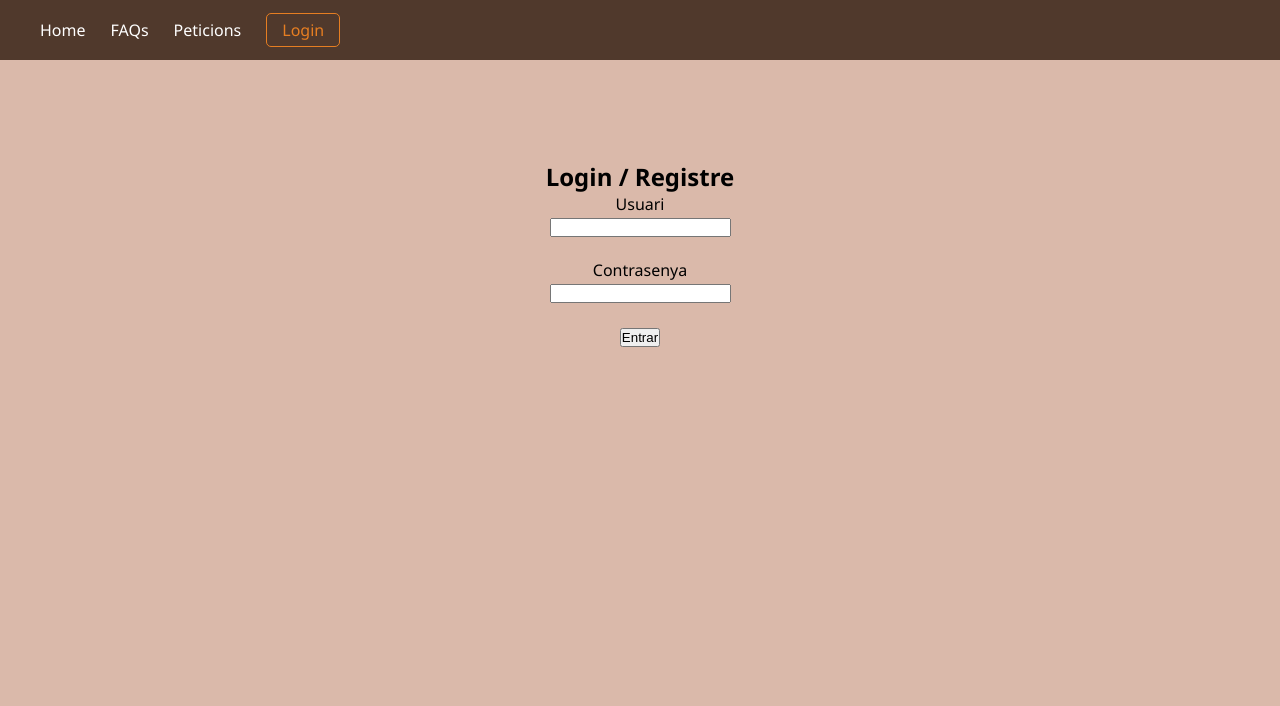
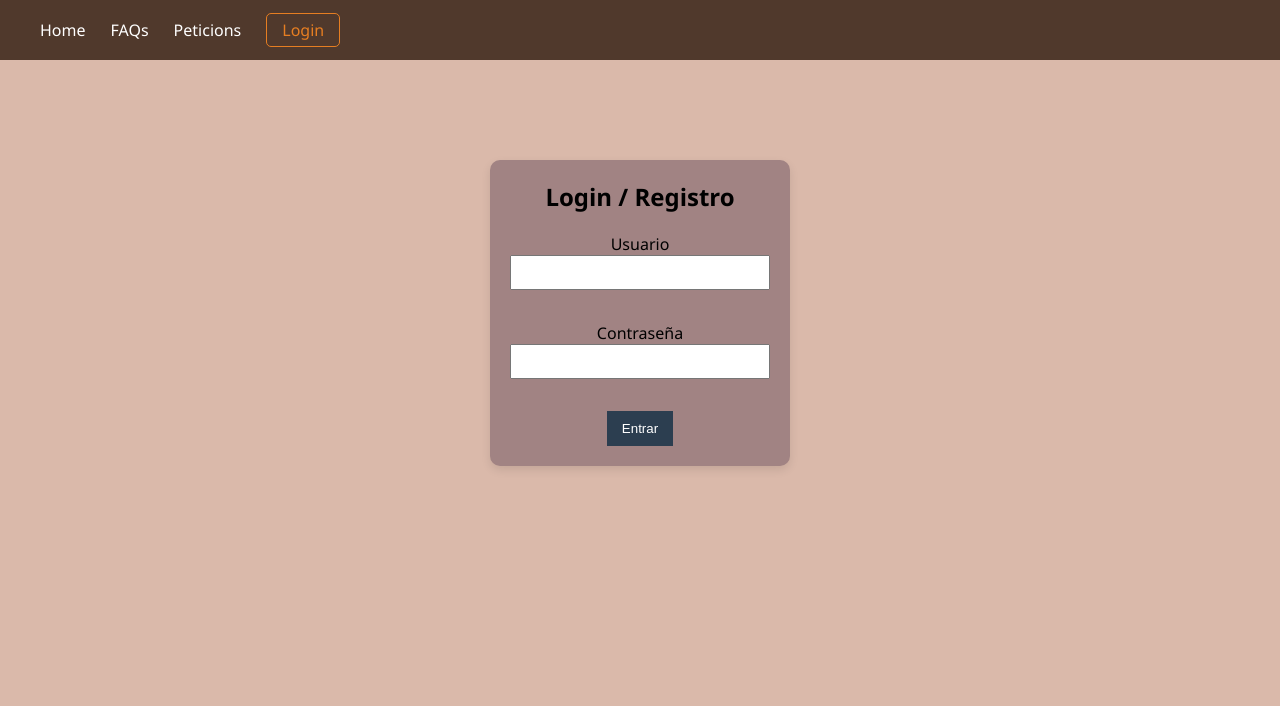
Before and after one commit to HabasDev/cuina, a Django app: page /usuarios/login/ in a window 1280 px wide. Shown: the top 706 px of the page. Run offline with Django 5.2, Linux system fonts and the light colour scheme.

Commit message:
cambios en el css, en el login, en el home

```diff
--- a/faqs/templates/faqs/faqs.html
+++ b/faqs/templates/faqs/faqs.html
@@ -17,7 +17,7 @@
 
     <details>
         <summary>¿Voy a aprobar la practica?</summary>
-        <p>Por supuesto!.</p>
+        <p>¡Por supuesto!</p>
     </details>
 
     <details>
--- a/registro_usuarios/templates/registro_usuarios/regusers.html
+++ b/registro_usuarios/templates/registro_usuarios/regusers.html
@@ -3,11 +3,11 @@
 {% block content %}
 
 <form class="regusersForm">
-    <h2>Login / Registre</h2>
-    <label>Usuari</label><br>
+    <h2>Login / Registro</h2>
+    <label>Usuario</label><br>
     <input type="text"><br><br>
 
-    <label>Contrasenya</label><br>
+    <label>Contraseña</label><br>
     <input type="password"><br><br>
 
     <button type="submit">Entrar</button>
--- a/static/style.css
+++ b/static/style.css
@@ -12,6 +12,8 @@ body, html {
     /* Dejamos espacio arriba y abajo para que el contenido no quede tapado por el menú/footer */
     padding-bottom: 80px;
 }
+
+
 
 /* --- 2. HEADER Y MENÚ (FIJO ARRIBA) --- */
 .globalHeader {
@@ -55,7 +57,10 @@ body, html {
     text-decoration: none;
 }
 
-/* --- 3. CONTENEDOR HOME (PANTALLA DIVIDIDA) --- */
+
+
+
+/* --- 3. CONTENEDOR HOME --- */
 /* Para que el logo no sea gigante ni rompa el texto */
 .homeLogo {
     width: 120px;
@@ -71,6 +76,7 @@ body, html {
     overflow: hidden;
     margin: 0;
     padding: 0;
+    height: 100vh;
 }
 
 .mainIzquierda {
@@ -85,8 +91,6 @@ body, html {
 .mainDerecha {
     flex: 1;
     height: 100%; /* Obligatorio para que la imagen sepa cuánto medir */
-    padding: 0;
-    margin: 0;
 }
 
 .mainDerecha img {
@@ -96,6 +100,8 @@ body, html {
     object-position: center; /* Asegura que lo más importante esté en medio */
     display: block;
 }
+
+
 
 /* --- 4. CONTENEDOR GENERAL DE PÁGINAS --- */
 .contenedor {
@@ -109,8 +115,6 @@ body, html {
     margin: 0 auto;
     text-align: center;
 }
-
-
 
 .form-peticiones {
     width: 100%;
@@ -168,6 +172,37 @@ body, html {
 }
 
 
+/* --- Login --- */
+.regusersForm {
+    margin: 160px auto 0 auto; /* top + centrado horizontal */
+    text-align: center;
+    width: 300px;
+    padding: 20px;             /* espacio interno */
+    background-color: #a18383;    /* fondo blanco */
+    border-radius: 10px;        /* esquinas redondeadas */
+    box-shadow: 0 4px 10px rgba(0,0,0,0.1); /* sombra */
+}
+
+.regusersForm h2 {
+    margin-bottom: 20px;
+}
+
+.regusersForm input {
+    width: 100%;
+    padding: 8px;
+    box-sizing: border-box;
+    margin-bottom: 10px;
+}
+
+.regusersForm button {
+    background-color: #2c3e50;
+    color: white;
+    border: none;
+    padding: 10px 15px;
+    cursor: pointer;
+}
+
+
 /* --- 5. FOOTER (FIJO ABAJO) --- */
 .globalFooter {
     position: fixed;
@@ -193,12 +228,3 @@ body, html {
     margin-top: 5px;
     font-size: 1.2rem;
 }
-
-/* --- Login --- */
-.regusersForm{
-    margin: auto;
-    text-align: center;
-    padding-top: 160px;
-    width: 300px;
-    height: 300px;
-}
```
